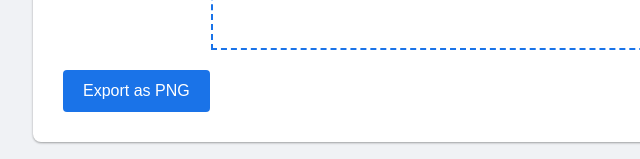
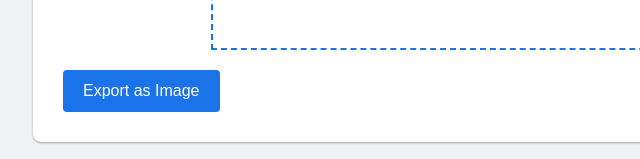
Before and after one commit to n1kvas/GTTG, a plain HTML site: page index.html in a window 1280 px wide. Shown: the part 1146-1305 px from the top of the page, 177-817 px from the left. Drawn offline with Linux system fonts and the light colour scheme.

Commit message:
Update index.html

```diff
--- a/index.html
+++ b/index.html
@@ -545,7 +545,7 @@
         </div>
         </div>
 
-        <button id="exportButton" style="margin-top: 20px;">Export as PNG</button>
+        <button id="exportButton" style="margin-top: 20px;">Export as Image</button>
     </div>
 
     <script>
```
